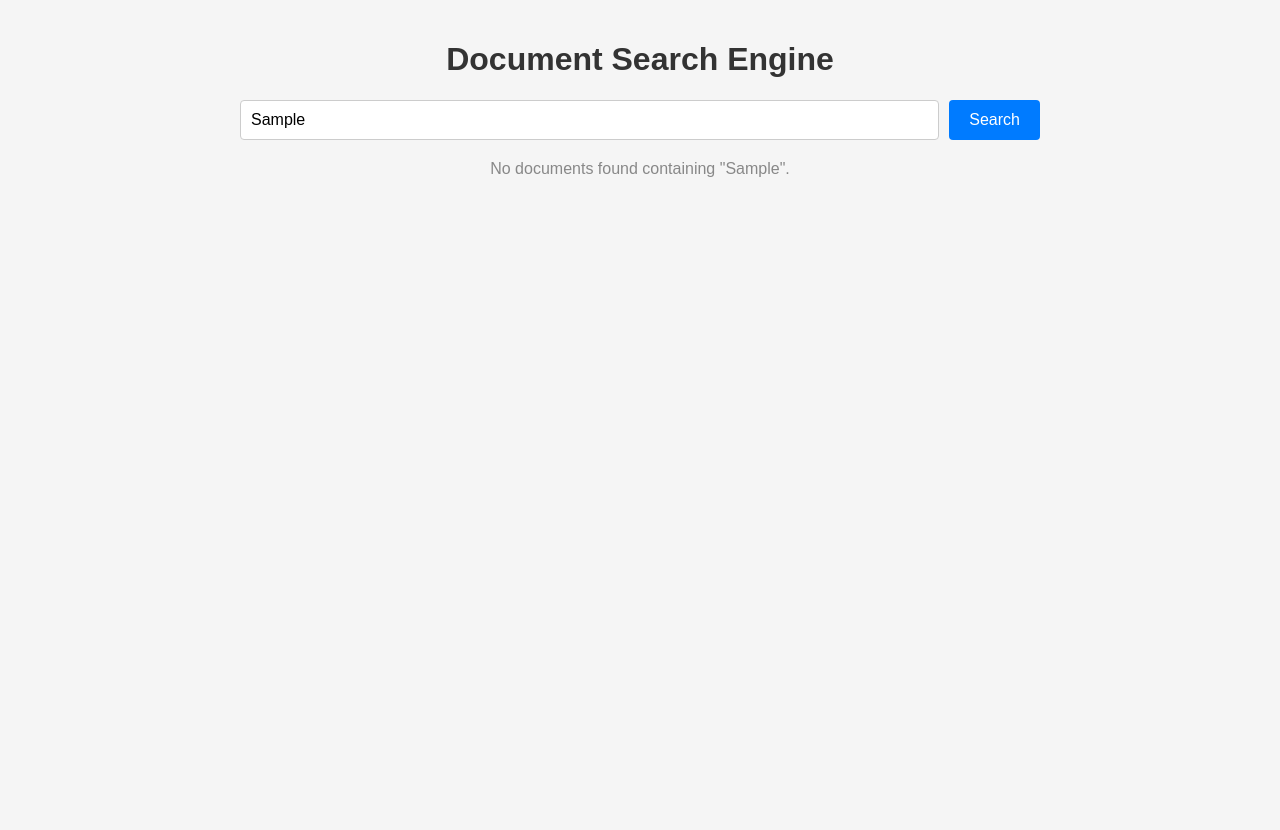
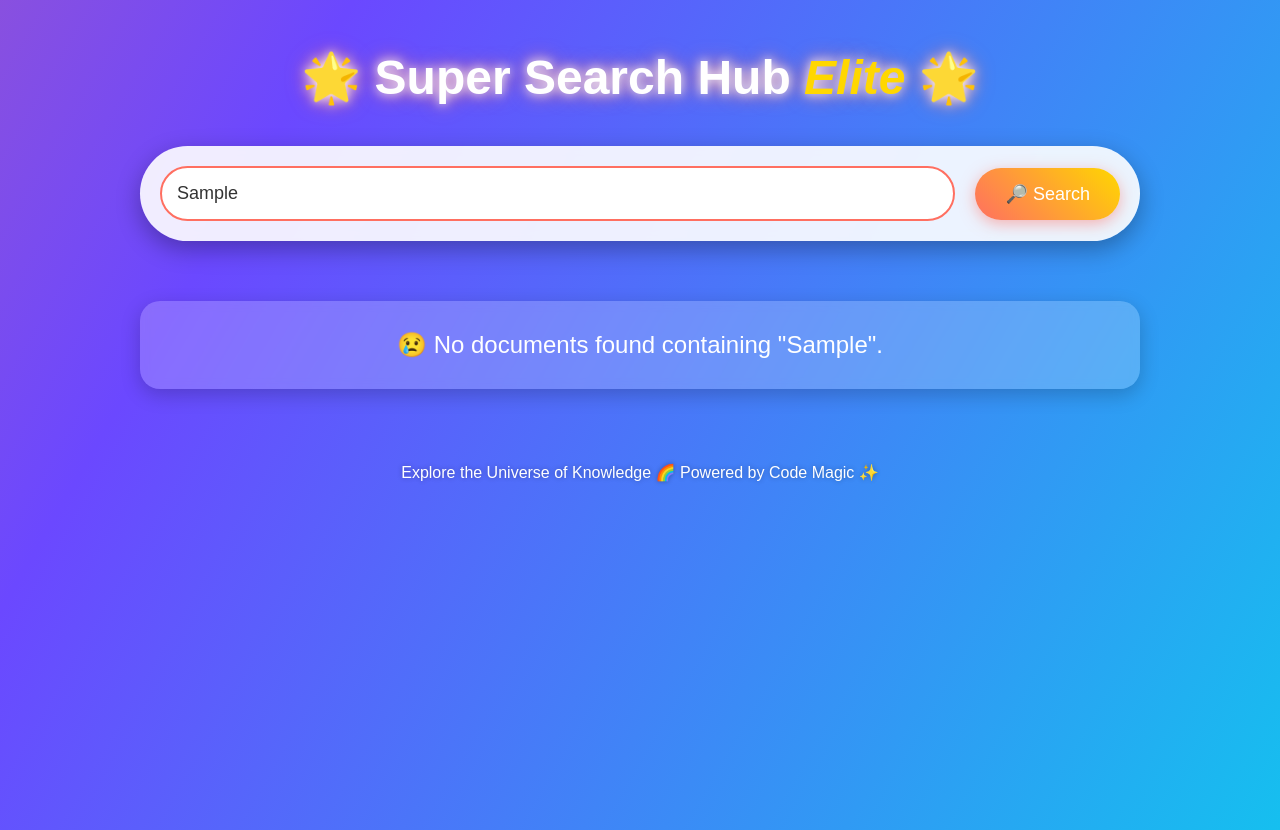
Before and after one commit to neba378/search-engine, a plain HTML site: page index.html in a window 1280 px wide. Both pictures are taken after typing "Sample" into the empty fields and a click on the button "Search". Before the commit the page ends 800 px from the top, so only its background shows below. Drawn offline with Linux system fonts and the light colour scheme.

Commit message:
final touches

```diff
--- a/css.css
+++ b/css.css
@@ -1,67 +1,207 @@
 body {
-    font-family: Arial, sans-serif;
-    max-width: 800px;
-    margin: 0 auto;
+    font-family: 'Poppins', sans-serif;
+    margin: 0;
+    padding: 0;
+    background: linear-gradient(120deg, #ff6f61, #6b48ff, #00ddeb);
+    background-size: 200% 200%;
+    animation: gradientShift 15s ease infinite;
+    min-height: 100vh;
+}
+
+@keyframes gradientShift {
+    0% {
+        background-position: 0% 50%;
+    }
+
+    50% {
+        background-position: 100% 50%;
+    }
+
+    100% {
+        background-position: 0% 50%;
+    }
+}
+
+.container {
+    max-width: 1000px;
+    margin: 30px auto;
     padding: 20px;
-    background-color: #f5f5f5;
+}
+
+header {
+    text-align: center;
+    margin-bottom: 40px;
 }
 
 h1 {
-    color: #333;
-    text-align: center;
+    font-size: 3em;
+    color: #fff;
+    text-shadow: 0 0 10px rgba(255, 255, 255, 0.8), 0 0 20px #ff6f61;
+    margin: 0;
+    animation: glow 2s ease-in-out infinite alternate;
+}
+
+@keyframes glow {
+    from {
+        text-shadow: 0 0 10px #fff, 0 0 20px #ff6f61;
+    }
+
+    to {
+        text-shadow: 0 0 20px #fff, 0 0 30px #6b48ff;
+    }
+}
+
+h1 span {
+    color: #ffd700;
+    font-style: italic;
 }
 
 .search-container {
     display: flex;
-    gap: 10px;
-    margin-bottom: 20px;
+    align-items: center;
+    gap: 20px;
+    background: rgba(255, 255, 255, 0.9);
+    padding: 20px;
+    border-radius: 60px;
+    box-shadow: 0 8px 25px rgba(0, 0, 0, 0.3);
+    backdrop-filter: blur(5px);
+    transition: transform 0.3s;
+}
+
+.search-container:hover {
+    transform: scale(1.02);
 }
 
 input[type="text"] {
     flex: 1;
-    padding: 10px;
-    font-size: 16px;
-    border: 1px solid #ccc;
-    border-radius: 4px;
+    padding: 15px;
+    font-size: 18px;
+    border: 2px solid #ff6f61;
+    border-radius: 30px;
+    outline: none;
+    background: #fff;
+    color: #333;
+    transition: border-color 0.3s;
+}
+
+input[type="text"]:focus {
+    border-color: #6b48ff;
 }
 
 button {
-    padding: 10px 20px;
-    font-size: 16px;
-    background-color: #007bff;
-    color: white;
+    padding: 15px 30px;
+    font-size: 18px;
+    background: linear-gradient(45deg, #ff6f61, #ffd700);
+    color: #fff;
     border: none;
-    border-radius: 4px;
+    border-radius: 30px;
     cursor: pointer;
+    box-shadow: 0 4px 15px rgba(255, 111, 97, 0.5);
+    transition: all 0.3s;
 }
 
 button:hover {
-    background-color: #0056b3;
+    background: linear-gradient(45deg, #6b48ff, #00ddeb);
+    transform: translateY(-3px);
+    box-shadow: 0 6px 20px rgba(107, 72, 255, 0.6);
+}
+
+button::before {
+    content: "🔎 ";
 }
 
 #results {
-    margin-top: 20px;
+    display: grid;
+    gap: 25px;
+    margin-top: 30px;
 }
 
 .result-item {
-    background-color: white;
-    padding: 15px;
-    margin-bottom: 10px;
-    border-radius: 4px;
-    box-shadow: 0 2px 4px rgba(0, 0, 0, 0.1);
+    background: rgba(255, 255, 255, 0.95);
+    padding: 25px;
+    border-radius: 20px;
+    box-shadow: 0 6px 20px rgba(0, 0, 0, 0.2);
+    display: flex;
+    align-items: center;
+    gap: 20px;
+    transition: all 0.3s;
+    border-left: 5px solid #ff6f61;
 }
 
-.result-item h3 {
-    margin: 0 0 5px;
-    color: #007bff;
+.result-item:hover {
+    transform: scale(1.03);
+    box-shadow: 0 10px 30px rgba(0, 0, 0, 0.25);
+    border-left-color: #6b48ff;
 }
 
-.result-item p {
+.result-item img {
+    width: 60px;
+    height: 60px;
+    border-radius: 15px;
+    object-fit: cover;
+    border: 2px solid #ffd700;
+}
+
+.result-content h3 {
+    margin: 0 0 8px;
+    font-size: 1.5em;
+    color: #6b48ff;
+    display: flex;
+    align-items: center;
+    gap: 5px;
+}
+
+.result-content h3::before {
+    content: "📑 ";
+}
+
+.result-content p {
     margin: 0;
-    color: #555;
+    color: #333;
+    font-size: 1.2em;
+    line-height: 1.4;
+}
+
+.result-content p::before {
+    content: "✨ ";
+}
+
+.score {
+    font-weight: bold;
+    color: #ff6f61;
+    background: #fff3e0;
+    padding: 2px 8px;
+    border-radius: 10px;
+}
+
+.score::after {
+    content: " 🌟";
 }
 
 .no-results {
-    color: #888;
     text-align: center;
+    font-size: 1.5em;
+    color: #fff;
+    padding: 30px;
+    background: rgba(255, 255, 255, 0.2);
+    border-radius: 20px;
+    box-shadow: 0 6px 20px rgba(0, 0, 0, 0.2);
+    margin-top: 30px;
+    backdrop-filter: blur(5px);
 }
+
+.no-results::before {
+    content: "😢 ";
+}
+
+footer {
+    text-align: center;
+    margin-top: 50px;
+    color: #fff;
+    font-size: 1em;
+    text-shadow: 0 0 5px rgba(0, 0, 0, 0.3);
+}
+
+footer::after {
+    content: " 🌈 Powered by Code Magic ✨";
+}
--- a/index.html
+++ b/index.html
@@ -3,16 +3,21 @@
 <head>
   <meta charset="UTF-8">
   <meta name="viewport" content="width=device-width, initial-scale=1.0">
-  <title>Document Search Engine</title>
+  <title>✨ Super Search Engine ✨</title>
   <link rel="stylesheet" href="css.css">
 </head>
 <body>
-  <h1>Document Search Engine</h1>
-  <div class="search-container">
-    <input type="text" id="searchInput" placeholder="Enter a keyword...">
-    <button onclick="runSearch()">Search</button>
+  <div class="container">
+    <header>
+      <h1>🌟 Super Search Hub <span>Elite</span> 🌟</h1>
+    </header>
+    <div class="search-container">
+      <input type="text" id="searchInput" placeholder="Type your magic word... 🔮">
+      <button onclick="runSearch()">Search</button>
+    </div>
+    <div id="results"></div>
+    <footer>Explore the Universe of Knowledge</footer>
   </div>
-  <div id="results"></div>
   <script src="index.js"></script>
 </body>
 </html>
```
